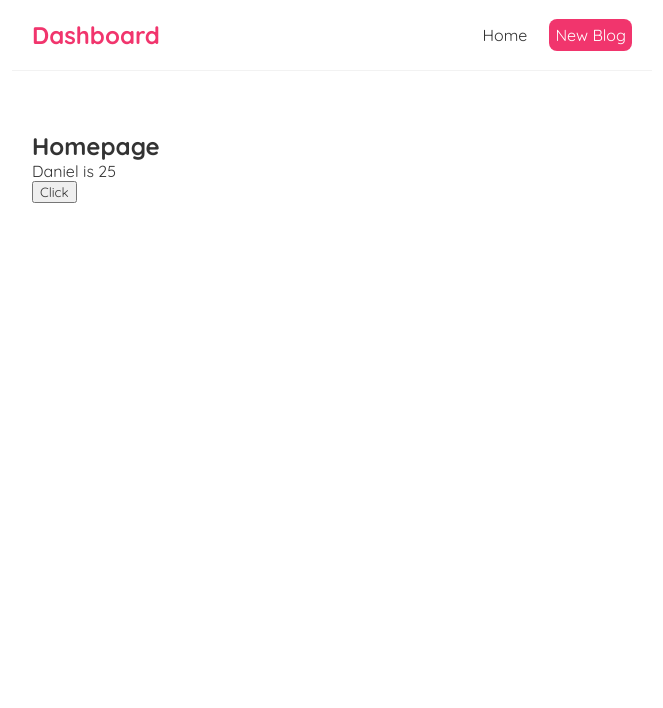
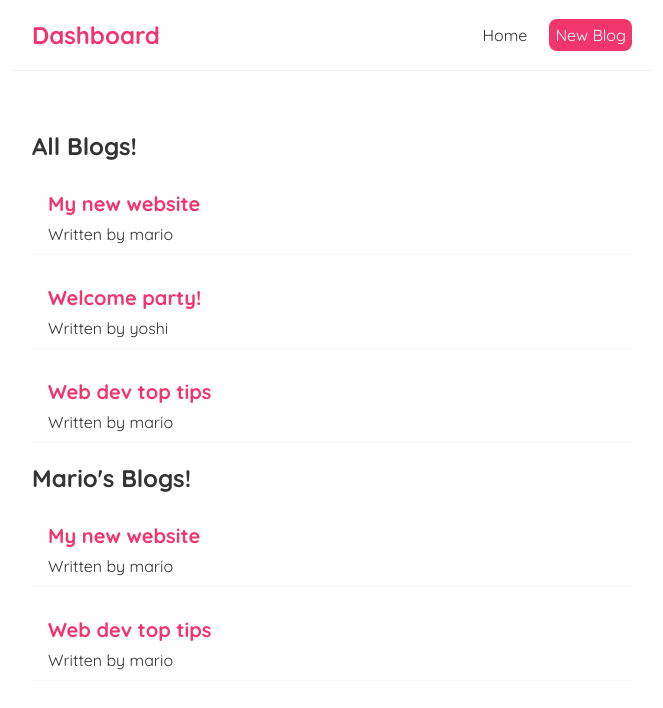
Before and after one commit to Kaldinn/Invoices, a React (Create React App) app: page / in a window 1280 px wide. Shown: the top 708 px of the page, without its empty margins (308-971 px from the left). Built offline with nearby package versions, Linux system fonts and the light colour scheme.

Commit message:
Create reusable componnent for blogs

```diff
--- /dev/null
+++ b/src/BlogList/BlogList.jsx
@@ -0,0 +1,21 @@
+import React from 'react'
+
+const BlogList = (props) => {
+    const blogs = props.blogs
+    const blogsTitle = props.blogsTitle
+    console.log(blogsTitle)
+
+  return (
+    <div className='blog-list'>
+    <h2>{ blogsTitle }</h2>
+    {blogs.map((blog) => (
+        <div className='blog-preview' key={blog.id}>
+        <h2>{blog.title}</h2>
+        <p>Written by { blog.author }</p>
+        </div>
+    ))}
+    </div>
+  )
+}
+
+export default BlogList
--- a/src/Home/Home.jsx
+++ b/src/Home/Home.jsx
@@ -1,21 +1,18 @@
+import { Preview } from '@mui/icons-material'
 import React, { useState } from 'react'
+import BlogList from '../BlogList/BlogList'
 
 const Home = () => {
 
-
-  const [name, setName] = useState('Daniel')
-  const [age, setAge] = useState(25)
-
-  const handleClick = () =>{
-    setName('Natalia')
-    setAge(30)
-  }
-
+  const [blogs, setBlogs] = useState([
+    { title: 'My new website', body: 'lorem ipsum...', author: 'mario', id: 1 },
+    { title: 'Welcome party!', body: 'lorem ipsum...', author: 'yoshi', id: 2 },
+    { title: 'Web dev top tips', body: 'lorem ipsum...', author: 'mario', id: 3 }
+  ])
   return (
     <div className='home'>
-        <h2>Homepage</h2>
-        <p>{name} is {age}</p>
-        <button onClick={handleClick}>Click</button>
+      <BlogList blogs={blogs} blogsTitle = "All Blogs!"/>
+      <BlogList blogs={blogs.filter((blog) => blog.author === 'mario')} blogsTitle = "Mario's Blogs!"/>
     </div>
   )
 }
--- a/src/global.css
+++ b/src/global.css
@@ -34,3 +34,18 @@
   margin: 40px auto;
   padding: 20px;
 }
+.blog-preview{
+  padding: 10px 16px;
+  margin: 20px 0;
+  border-bottom: 1px solid #fafafa;
+}
+
+.blog-preview:hover{
+  box-shadow: 1px 3px 5px rgba(0,0,0,0.1);
+}
+
+.blog-preview h2{
+  font-size: 20px;
+  color: #f1356d;
+  margin-bottom: 8px;
+}
```
